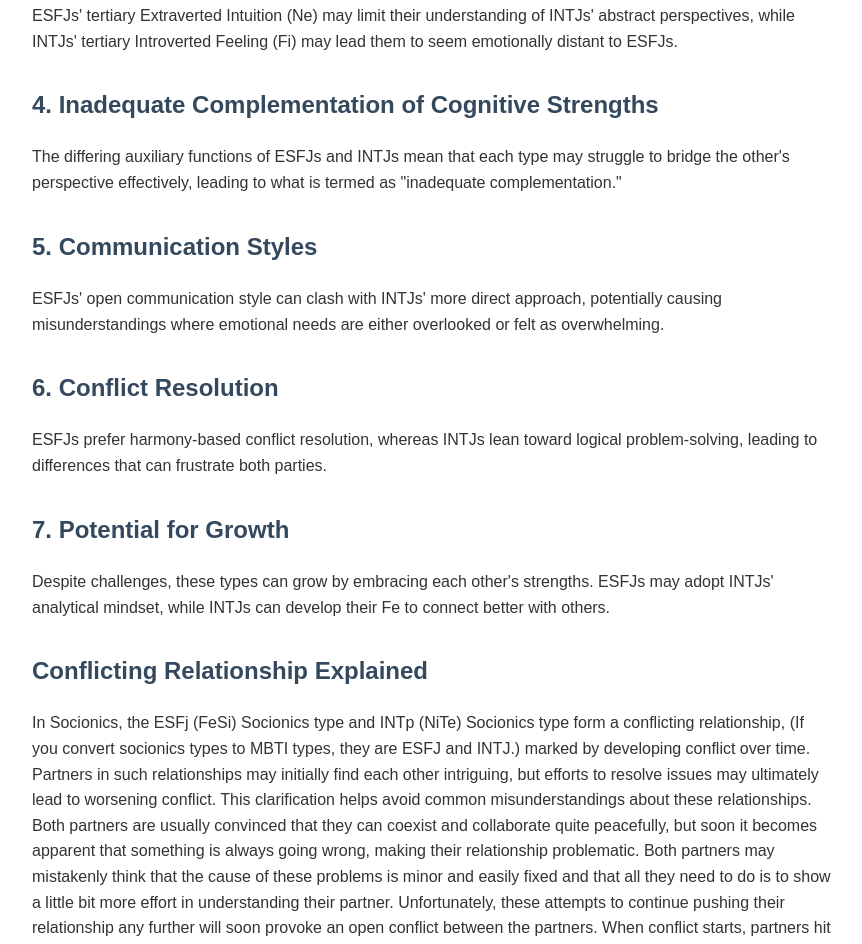
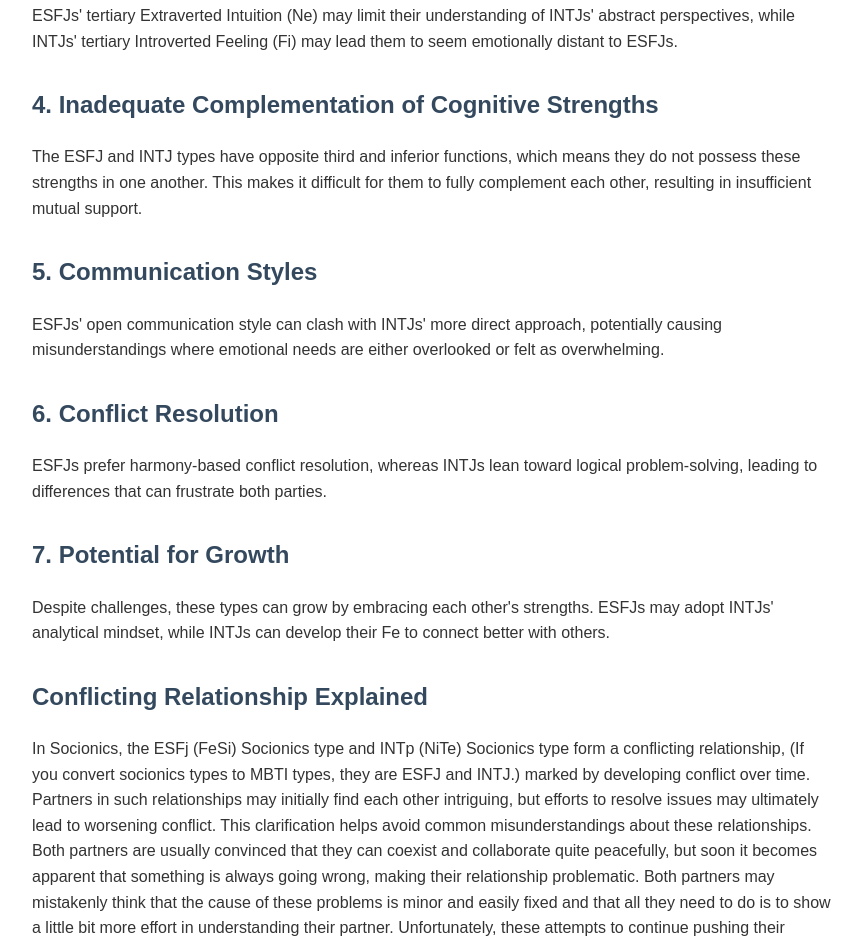
Before and after one commit to esfjandintj/Compatibility-Report_2, a plain HTML site: page index.html in a window 1280 px wide. Shown: the part 1029-1973 px from the top of the page, without its empty margins (208-1070 px from the left). Drawn offline with Linux system fonts and the light colour scheme.

Commit message:
Update index.html

```diff
--- a/index.html
+++ b/index.html
@@ -80,7 +80,7 @@
         <p>ESFJs' tertiary Extraverted Intuition (Ne) may limit their understanding of INTJs' abstract perspectives, while INTJs' tertiary Introverted Feeling (Fi) may lead them to seem emotionally distant to ESFJs.</p>
 
         <h2>4. Inadequate Complementation of Cognitive Strengths</h2>
-        <p>The differing auxiliary functions of ESFJs and INTJs mean that each type may struggle to bridge the other's perspective effectively, leading to what is termed as "inadequate complementation."</p>
+        <p>The ESFJ and INTJ types have opposite third and inferior functions, which means they do not possess these strengths in one another. This makes it difficult for them to fully complement each other, resulting in insufficient mutual support.</p>
 
         <h2>5. Communication Styles</h2>
         <p>ESFJs' open communication style can clash with INTJs' more direct approach, potentially causing misunderstandings where emotional needs are either overlooked or felt as overwhelming.</p>
```
